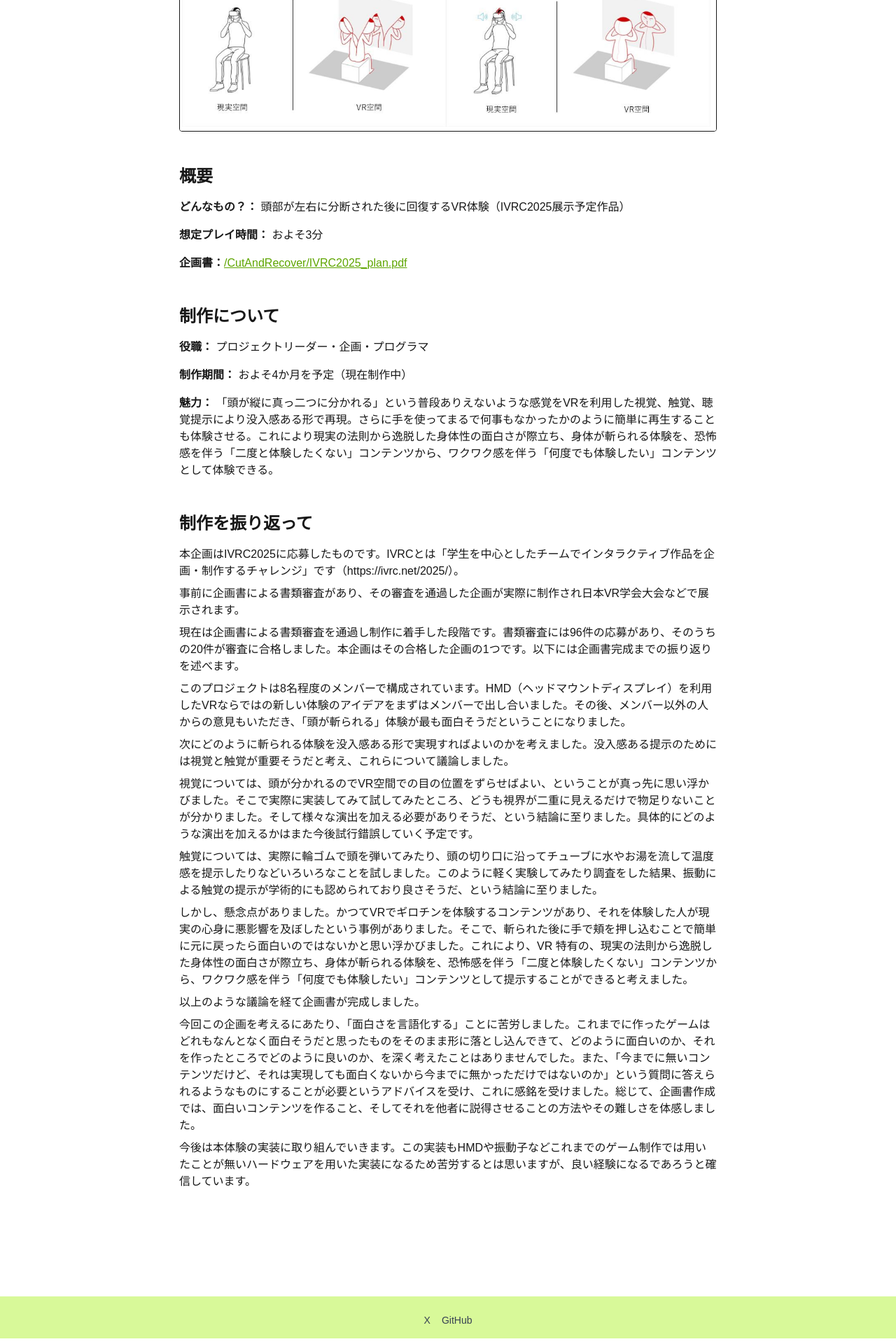
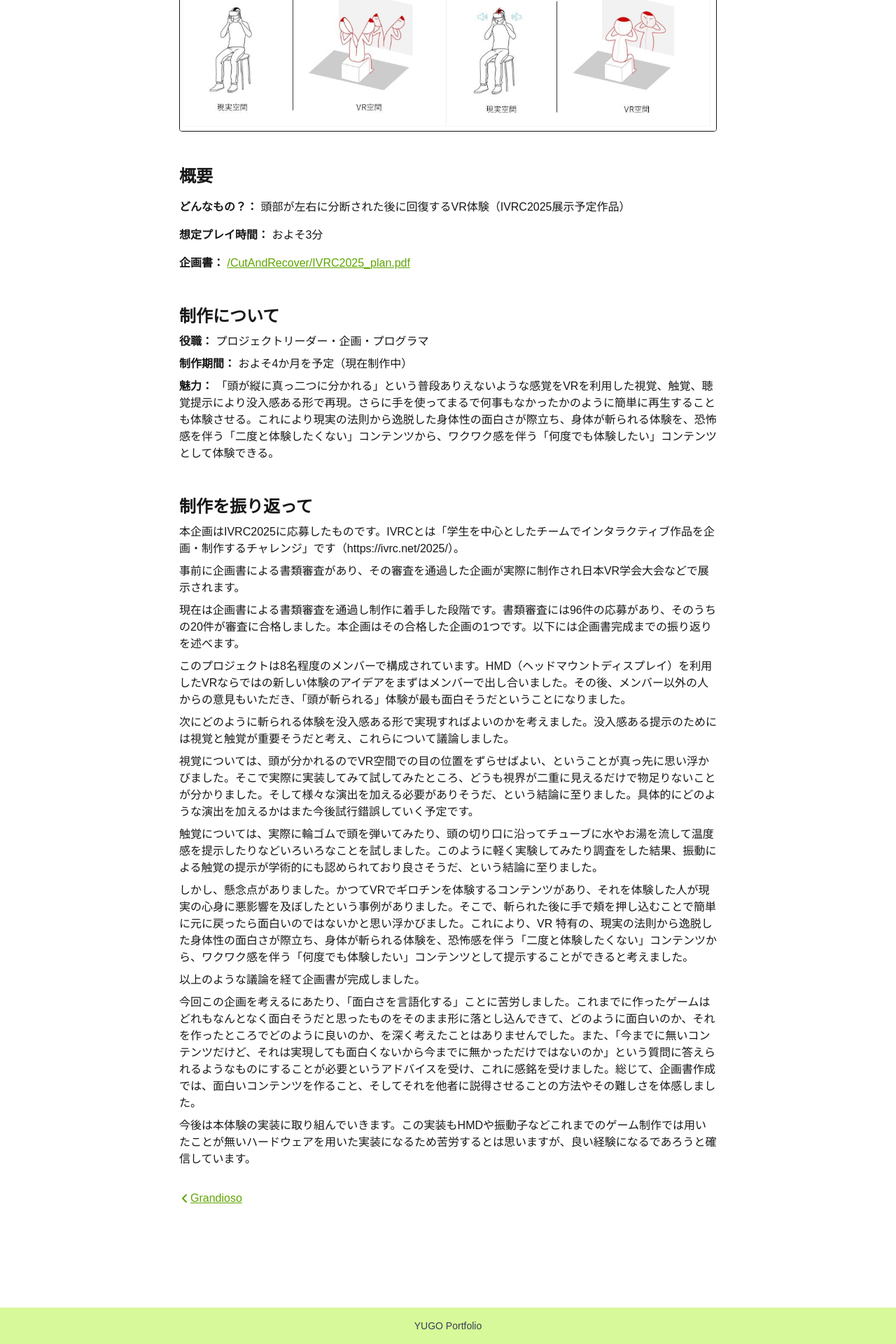
Before and after one commit to Yugo0716/Portfolio, a Next.js app: page /works/CutAndRecover in a window 1280 px wide. Shown: the part 398-2318 px from the top of the page at 70% size. Built offline with nearby package versions, Linux system fonts and the light colour scheme.

Commit message:
ページネーション追加

```diff
--- a/src/app/works/[id]/page.tsx
+++ b/src/app/works/[id]/page.tsx
@@ -4,6 +4,7 @@ import { worksData } from '../../data/worksData';
 import Image from 'next/image';
 import { notFound } from 'next/navigation';
 import { useState } from 'react';
+import Pagination from 'components/pagination';
 
 export default function WorkDetailPage(promise: { params: Promise<{ id: string }> }) {
   const { id } = use(promise.params);
@@ -18,6 +19,7 @@ export default function WorkDetailPage(promise: { params: Promise<{ id: string }
 
   return (
     <div className="max-w-3xl mx-auto space-y-4">
+      {/* タイトルとアイコン */}
       <div className="flex items-center space-x-4">
         {work.icon && (
           <Image src={work.icon} alt="icon" width={40} height={40} className="rounded" />
@@ -25,11 +27,15 @@ export default function WorkDetailPage(promise: { params: Promise<{ id: string }
         <h1 className="text-3xl font-bold">{work.title}</h1>
       </div>
 
+      {/* スクリーンショットスライダー */}
       {screenshots.length > 0 && (
         <div className="relative w-full h-full overflow-hidden rounded border">
           <div
             className="flex transition-transform duration-500 ease-in-out"
-            style={{ transform: `translateX(-${index * (100 / screenshots.length)}%)`, width: `${screenshots.length * 100}%` }}
+            style={{
+              transform: `translateX(-${index * (100 / screenshots.length)}%)`,
+              width: `${screenshots.length * 100}%`,
+            }}
           >
             {screenshots.map((src, i) => (
               <img
@@ -57,13 +63,27 @@ export default function WorkDetailPage(promise: { params: Promise<{ id: string }
       )}
 
       <div className="h-4" />
-      <div className="max-w-3xl mx-auto space-y-4">
+
+      {/* 概要セクション */}
+      <div className="space-y-4">
         <h2 className="text-2xl font-bold">概要</h2>
         <p><strong>どんなもの？：</strong> {work.desc}</p>
         <p><strong>想定プレイ時間：</strong> {work.playtime}</p>
-        {work.github &&
-          <p><strong>GitHubリンク (Releasesからビルドファイルをダウンロードできます)：</strong> <a href={work.github} className="text-lime-600 underline" target="_blank" rel="noopener noreferrer">{work.github}</a></p>
-        }
+
+        {work.github && (
+          <p>
+            <strong>GitHubリンク (Releasesからビルドファイルをダウンロードできます)：</strong>{' '}
+            <a
+              href={work.github}
+              className="text-lime-600 underline"
+              target="_blank"
+              rel="noopener noreferrer"
+            >
+              {work.github}
+            </a>
+          </p>
+        )}
+
         {work.link && (
           <p>
             <strong>ダウンロードページリンク（サークルのホームページに移動します）：</strong>{' '}
@@ -92,8 +112,9 @@ export default function WorkDetailPage(promise: { params: Promise<{ id: string }
           </p>
         )}
 
-      {work.pdf &&
-        <p><strong>企画書：</strong>{''}
+        {work.pdf && (
+          <p>
+            <strong>企画書：</strong>{' '}
             <a
               href={work.pdf}
               className="text-lime-600 underline"
@@ -103,14 +124,16 @@ export default function WorkDetailPage(promise: { params: Promise<{ id: string }
               {work.pdf}
             </a>
           </p>
-      }
+        )}
 
-      {work.tools &&
+        {work.tools && (
           <p><strong>開発ツール：</strong> {work.tools}</p>
-      }
+        )}
+
         {work.video && (
           <>
-        <p><strong>プレイ映像：</strong></p><div className="relative w-full pt-[56.25%]">
+            <p><strong>プレイ映像：</strong></p>
+            <div className="relative w-full pt-[56.25%]">
               <iframe
                 src={work.video}
                 title="YouTube video player"
@@ -125,16 +148,25 @@ export default function WorkDetailPage(promise: { params: Promise<{ id: string }
       </div>
 
       <div className="h-4" />
+
+      {/* 制作について */}
+      <div className="space-y-2">
         <h2 className="text-2xl font-bold">制作について</h2>
         <p><strong>役職：</strong> {work.job}</p>
         <p><strong>制作期間：</strong> {work.period}</p>
         <p><strong>魅力：</strong> {work.point}</p>
+      </div>
 
       <div className="h-4" />
+
+      {/* 制作を振り返って */}
+      <div className="space-y-2">
         <h2 className="text-2xl font-bold">制作を振り返って</h2>
         {work.comment && work.comment.trim().split('\n').map((line, i) => (
           <p key={i} className="mb-2">{line}</p>
         ))}
       </div>
+      <Pagination id={id}/>
+    </div>
   );
 }
--- a/src/components/about.tsx
+++ b/src/components/about.tsx
@@ -79,7 +79,7 @@ export function AboutSection() {
                 <h3 className="font-semibold">使用言語（上ほど使用に慣れています）</h3>
                 <ul className="list-disc list-inside">
                 <li>C#（Unity開発中心）</li>
-                <li>JavaScript / TypeScript（Webページ制作・ブラウザ上で動作するアプリケーション制作）</li>
+                <li>JavaScript / TypeScript（本ポートフォリオサイト制作・ブラウザ上で動作するアプリケーション制作）</li>
                 <li>Python（データ分析、Raspberry Piなど）</li>
                 <li>C</li>
                 <li>C++</li>
@@ -104,7 +104,7 @@ export function AboutSection() {
                 大学に入って、それまで全くの未知だった合気道、エレキギターに挑戦しました。
 
                 <p><strong>スイッチが入ればとことんやる継続力！</strong></p>
-                本ポートフォリオサイトも「作った方が自分が伝わるんじゃないか」と思って2日で一気に作りあげました。
+                一度取り掛かれば満足いくまでとにかく突き進みます。
 
                 <p><strong>身近なことに面白さを見出す想像力！</strong></p>
                 ふと頭に思い浮かんだことをゲーム化します。
--- a/src/components/footer.tsx
+++ b/src/components/footer.tsx
@@ -1,10 +1,7 @@
 export function Footer() {
   return (
     <footer className="bg-lime-200 p-4 mt-12 text-center text-sm text-gray-700">
-      <div className="flex justify-center gap-4 mt-2">
-        <a href="https://x.com/kysan771166" target="_blank" rel="noopener noreferrer">X</a>
-        <a href="https://github.com/Yugo0716" target="_blank" rel="noopener noreferrer">GitHub</a>
-      </div>
+      YUGO Portfolio
     </footer>
   );
 }
--- a/src/components/myNetwork.tsx
+++ b/src/components/myNetwork.tsx
@@ -29,7 +29,7 @@ const nodesData: NodeType[] = [
   { id: 9, label: "アニメ" , group: "nonDesc"},
   { id: 10, label: "プログラミング", description: "私は、プログラミングを「自分の思い描いたことを実現できるツール」と考えています。" , group: "desc"},
   { id: 11, label: "VR/AR", description: "私自身はあまり経験はありませんが、現在VRを用いた新しい体験を制作中です。また、将来的に広く普及され、新しいゲーム体験の土台となり得ると考えているため注目しています。" , group: "desc"},
-  { id: 12, label: "人との関わり合い", description: "様々な領域・コミュニティで人と関わってきました。", group: "desc" },
+  { id: 12, label: "人との関わり合い", group: "nonDesc" },
   { id: 13, label: "小説", description: "つい最近になって読み始めたため、多く読めているわけではありませんが、アニメ・ゲームと比べて、穏やかに進行していく場面を頭の中で想像しながら読み進めていくことに魅力を感じます。" , group: "desc"},
   { id: 14, label: "塾講師アルバイト", description:"小学生～高校生を相手に個別指導塾で働いておりました。一度学習したことを分かりやすくアウトプットすることは難しいです。その経験を積むことができました。また、私は比較的純粋な（悪く言えば子どもっぽい）性格であると思っているのですが、そのこともあってか生徒の視点で物事を考えることが得意で、教室長や生徒から賞賛の言葉をいただきました。", group: "desc"},
   { id: 15, label: "古文", group: "nonDesc"},
--- /dev/null
+++ b/src/components/pagination.tsx
@@ -0,0 +1,27 @@
+import { worksData } from "app/data/worksData";
+import { FaAngleLeft, FaAngleRight } from "react-icons/fa6";
+
+export default function Pagination({id}: {id: string}) {
+    const currentIndex = worksData.findIndex((worksData)=>worksData.id === id);
+
+    const prev = worksData[currentIndex-1];
+    const next = worksData[currentIndex+1];
+    return(
+        <div className="flex justify-between mt-8">
+            {prev ? (
+                <a href={`/works/${prev.id}`} className="text-lime-600 flex items-center underline">
+                <FaAngleLeft/> {prev.title}
+                </a>
+            ) : (
+                <span />
+            )}
+            {next ? (
+                <a href={`/works/${next.id}`} className="text-lime-600 flex items-center underline">
+                {next.title} <FaAngleRight/>
+                </a>
+            ) : (
+                <span />
+            )}
+    </div>
+    )
+}
--- a/src/components/works.tsx
+++ b/src/components/works.tsx
@@ -29,6 +29,14 @@ export function WorksSection() {
             </div>
           </Link>
         ))}
+        本ポートフォリオサイトの実装は
+        <a href="https://github.com/Yugo0716/Portfolio" target="_blank"rel="noopener noreferrer" className="text-blue-600 hover:underline">
+          GitHub
+          <svg className="inline w-4 h-4 ml-1" fill="none" stroke="currentColor" viewBox="0 0 24 24">
+              <path strokeLinecap="round" strokeLinejoin="round" strokeWidth="2" d="M10 6H6a2 2 0 00-2 2v10a2 2 0 002 2h10a2 2 0 002-2v-4M14 4h6m0 0v6m0-6L10 14"/>
+          </svg>
+        </a>
+        で確認できます。
       </div>
     </section>
   );
```
Also changed, not shown: src/app/page.tsx (line endings or trailing spaces). Lines whose indentation alone changed are shown as unchanged.
